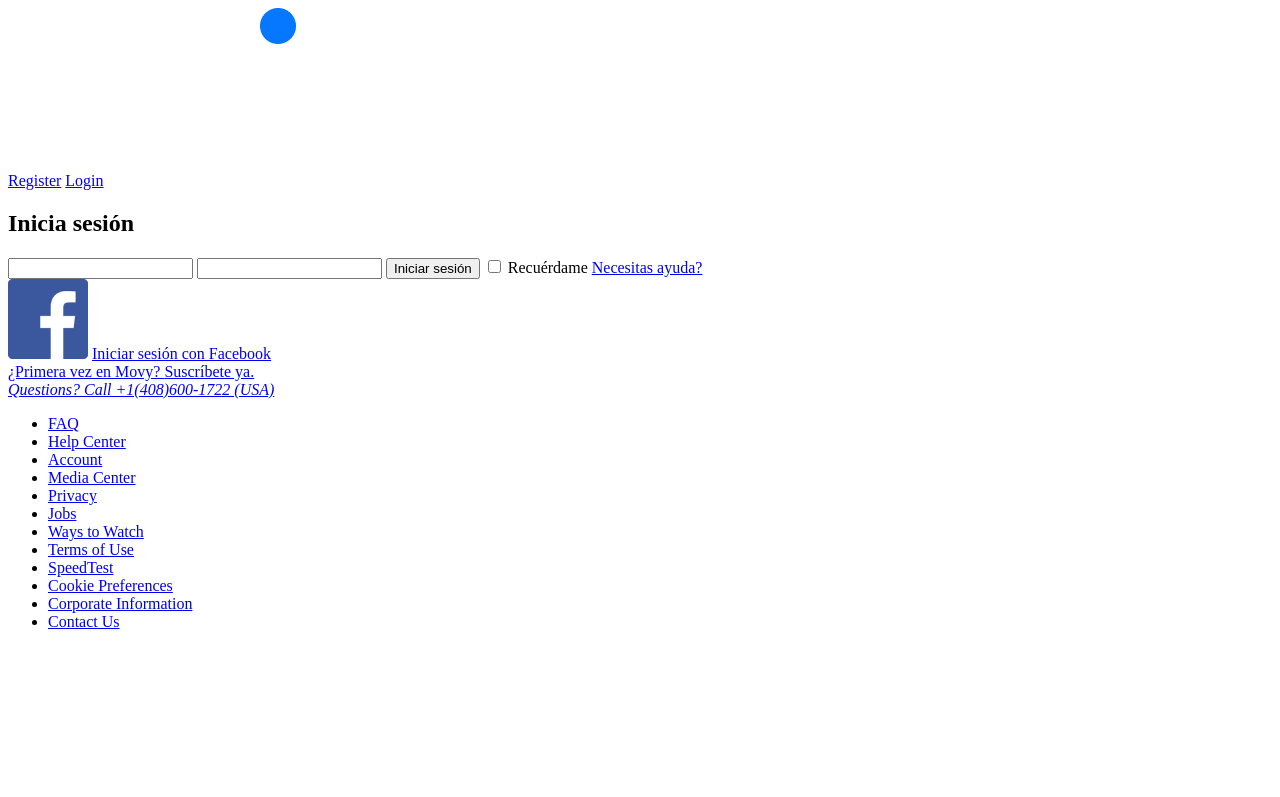
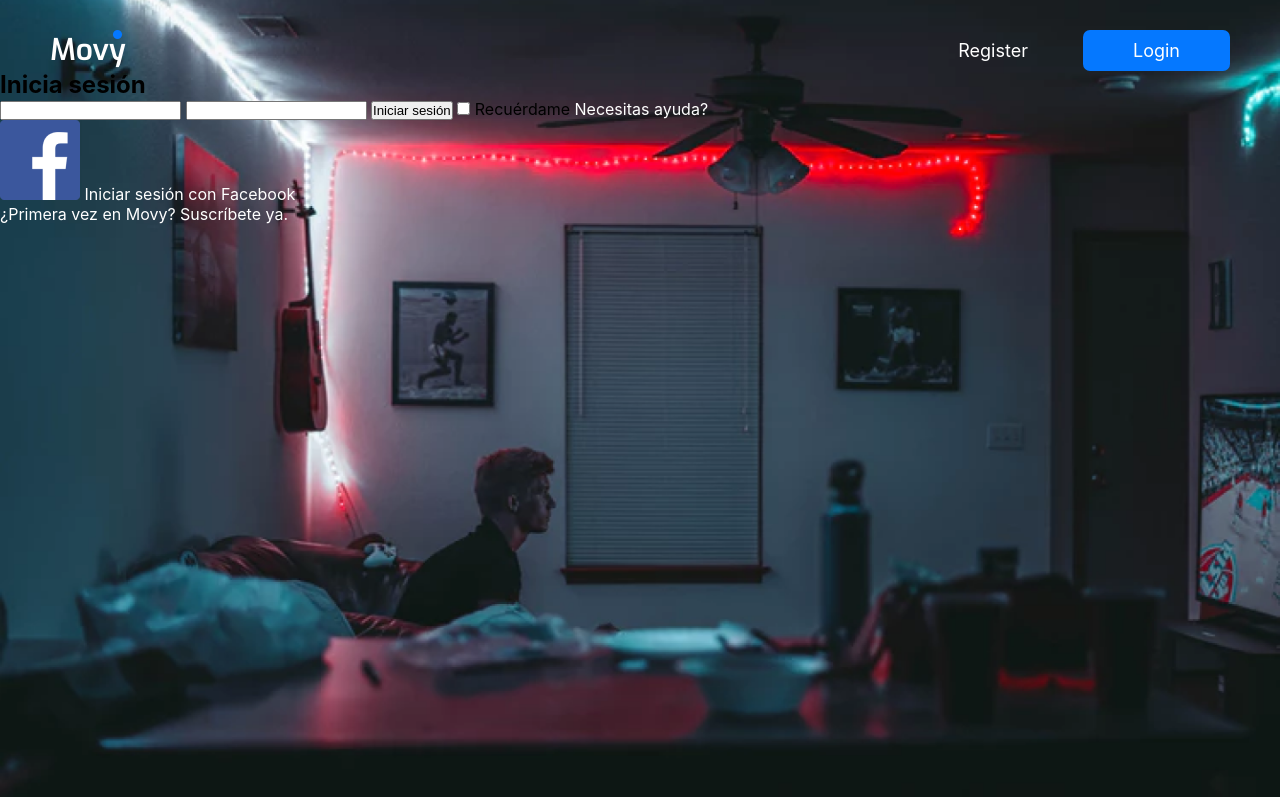
Before and after one commit to eduardoaosorio/movy, a website: page login.html in a window 1280 px wide. Shown: the top 797 px of the page. Drawn offline with Linux system fonts and the light colour scheme; a web font is replaced by a local one.

Commit message:
Style header

```diff
--- a/login.html
+++ b/login.html
@@ -14,8 +14,8 @@
         <header class="header">
             <img src="./images/movy_logo.png" alt="Movy logo" class="header__logo">
             <nav class="header__nav-box">
-                <a href="#" class="link">Register</a>
-                <a href="#" class="link--btn">Login</a>
+                <a href="#">Register</a>
+                <a href="#" class="btn">Login</a>
             </nav>
         </header>
         <section class="login-section">
@@ -26,12 +26,12 @@
                 <button class="login-form__submit-btn">Iniciar sesión</button>
                 <input type="checkbox" name="remember" id="remember">
                 <label for="remember">Recuérdame</label>
-                <a href="#" class="link">Necesitas ayuda?</a>
+                <a href="#">Necesitas ayuda?</a>
                 <div class="login-form__fb-login">
                     <img src="./images/fb_logo.png" alt="Facebook logo" class="login-form__fb-logo">
-                    <a href="#" class="link">Iniciar sesión con Facebook</a>
+                    <a href="#">Iniciar sesión con Facebook</a>
                 </div>
-                <a href="#" class="link login-form__subscribe-link">
+                <a href="#" class="login-form__subscribe-link">
                     ¿Primera vez en Movy? <span>Suscríbete ya.</span>
                 </a>
             </form>
@@ -39,22 +39,22 @@
     </div>
     <footer class="footer">
         <address>
-            <a class="link" href="tel:+14086001722">Questions? Call +1(408)600-1722 (USA)</a>
+            <a href="tel:+14086001722">Questions? Call +1(408)600-1722 (USA)</a>
         </address>
         <nav class="footer__nav-box">
             <ul>
-                <li><a href="#" class="link">FAQ</a></li>
-                <li><a href="#" class="link">Help Center</a></li>
-                <li><a href="#" class="link">Account</a></li>
-                <li><a href="#" class="link">Media Center</a></li>
-                <li><a href="#" class="link">Privacy</a></li>
-                <li><a href="#" class="link">Jobs</a></li>
-                <li><a href="#" class="link">Ways to Watch</a></li>
-                <li><a href="#" class="link">Terms of Use</a></li>
-                <li><a href="#" class="link">SpeedTest</a></li>
-                <li><a href="#" class="link">Cookie Preferences</a></li>
-                <li><a href="#" class="link">Corporate Information</a></li>
-                <li><a href="#" class="link">Contact Us</a></li>
+                <li><a href="#">FAQ</a></li>
+                <li><a href="#">Help Center</a></li>
+                <li><a href="#">Account</a></li>
+                <li><a href="#">Media Center</a></li>
+                <li><a href="#">Privacy</a></li>
+                <li><a href="#">Jobs</a></li>
+                <li><a href="#">Ways to Watch</a></li>
+                <li><a href="#">Terms of Use</a></li>
+                <li><a href="#">SpeedTest</a></li>
+                <li><a href="#">Cookie Preferences</a></li>
+                <li><a href="#">Corporate Information</a></li>
+                <li><a href="#">Contact Us</a></li>
             </ul>
         </nav>
     </footer>
--- a/sass/main.scss
+++ b/sass/main.scss
@@ -0,0 +1,64 @@
+@import url("https://rsms.me/inter/inter.css");
+
+:root {
+  --color-primary: #0578ff;
+}
+
+html {
+  font-size: 62.5%;
+}
+
+body {
+  box-sizing: border-box;
+  font-size: 1.6rem;
+  font-family: "Inter", sans-serif;
+}
+
+*,
+*::before,
+*::after {
+  box-sizing: inherit;
+  margin: 0;
+  padding: 0;
+}
+
+.container {
+  width: 100%;
+  background: url(../images/background.png);
+  background-size: cover;
+  background-position: top;
+
+  min-height: 80rem;
+}
+
+.header {
+  font-size: 1.8rem;
+  display: flex;
+  align-items: center;
+  justify-content: space-between;
+
+  padding-top: 3rem;
+
+  &__logo {
+    margin-left: 5rem;
+    height: 4rem;
+  }
+
+  &__nav-box,
+  a:first-of-type {
+    margin-right: 5rem;
+  }
+}
+
+a,
+a:link,
+a:visited {
+  color: #fff;
+  text-decoration: none;
+}
+
+.btn {
+  background-color: var(--color-primary);
+  padding: 1rem 5rem;
+  border-radius: 7px;
+}
```
Also changed, not shown: css/style.css.
